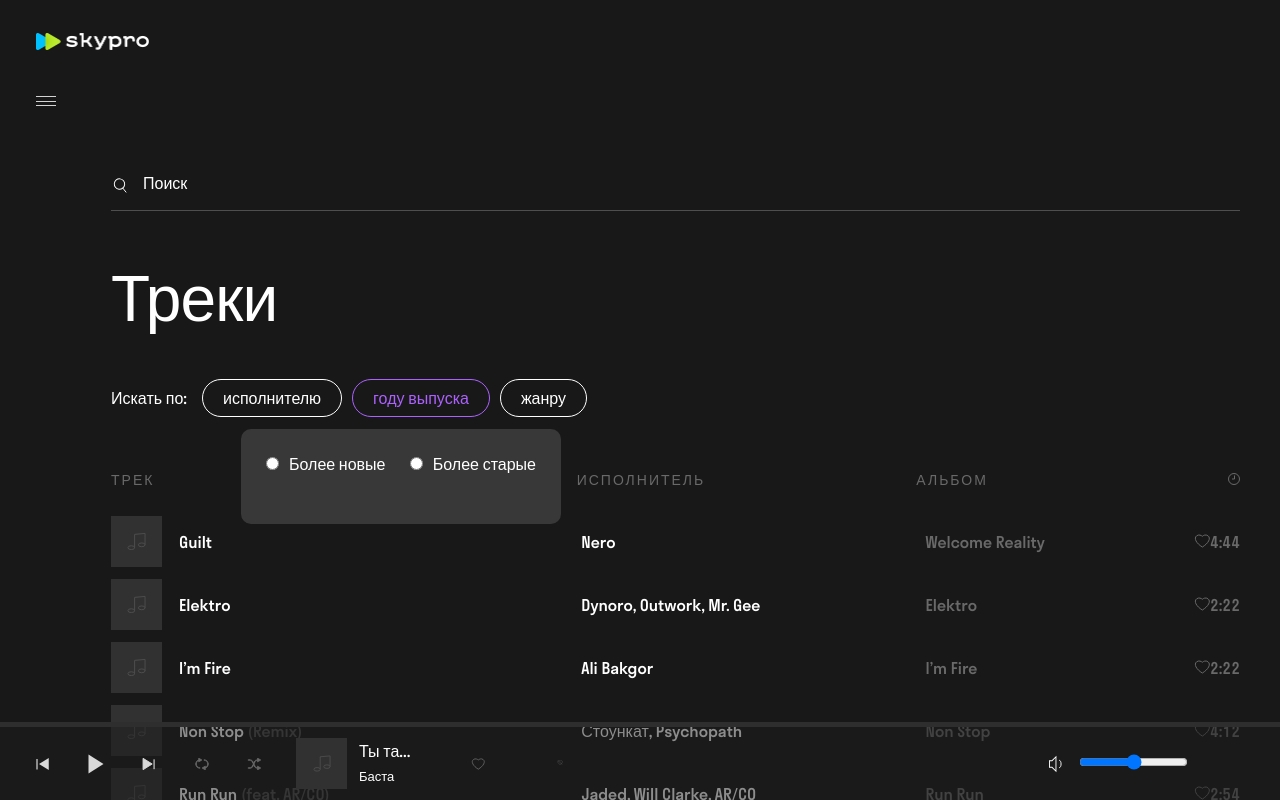
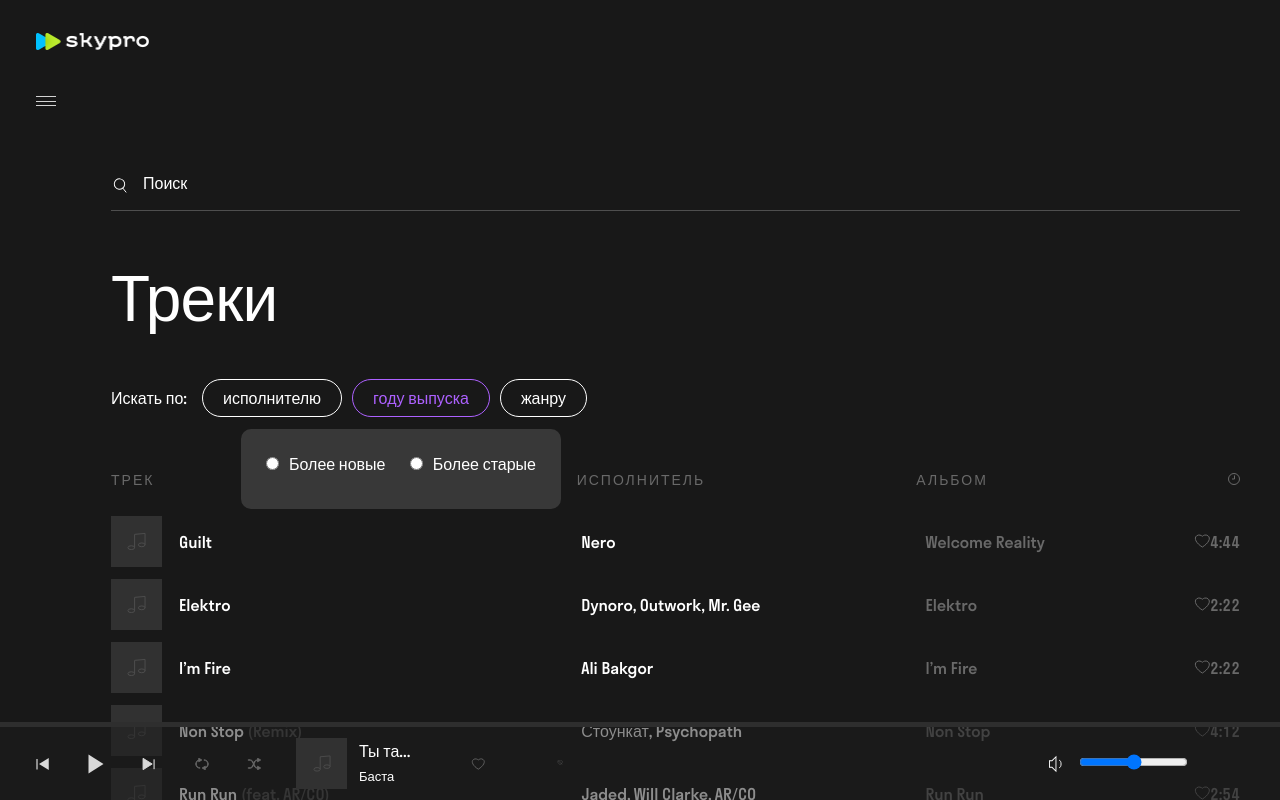
Before and after one commit to darkmage1989/react-music-project, a React (Create React App) app: page / in a window 1280 px wide. Both pictures are taken after a click on the element "году выпуска". Built offline with nearby package versions, Linux system fonts and the light colour scheme.

Commit message:
стили исправление

```diff
--- a/src/css/style.css
+++ b/src/css/style.css
@@ -275,6 +275,7 @@ body {
   flex-direction: row;
   justify-content: space-between;
   width: 320px;
+  height: 80px;
 }
 .filter__dropdown::-webkit-scrollbar {
   width: 5px;
--- a/src/css/style.scss
+++ b/src/css/style.scss
@@ -301,6 +301,7 @@ body {
       flex-direction: row;
       justify-content: space-between;
       width: 320px;
+      height: 80px;
     }
     &::-webkit-scrollbar {
       width: 5px;
```
Also changed, not shown: 1 other file (tests, documents, lock files or other folders).
